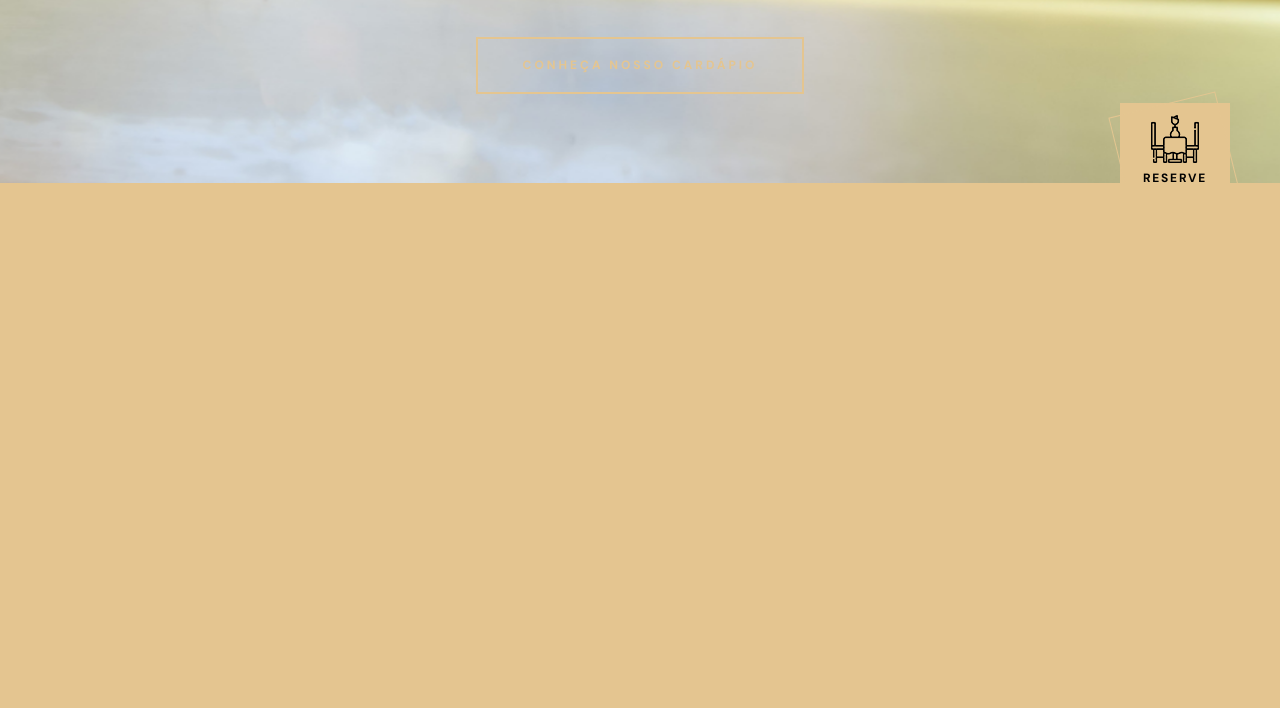
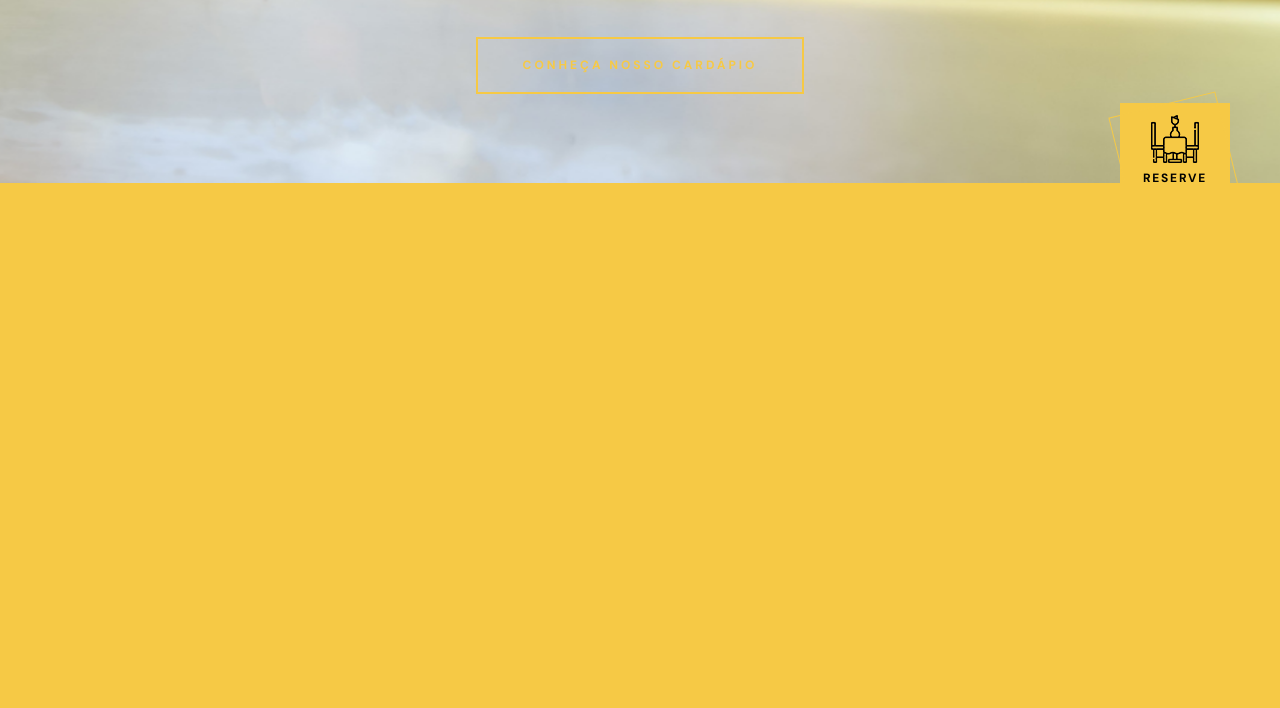
Before and after one commit to Charlesnaldo/PadariaRickPan, a plain HTML site: page index.html in a window 1280 px wide. Shown: the part 617-1325 px from the top of the page. Drawn offline with nearby package versions, Linux system fonts and the light colour scheme; a web font is replaced by a local one.

Commit message:
alteração de fundos

```diff
--- a/assets/css/style.css
+++ b/assets/css/style.css
@@ -3,11 +3,7 @@
 
 :root {
 
-  /**
-   * COLORS
-   */
-
-  --gold-crayola: hsl(38, 61%, 73%);
+   --gold-crayola: #F6C945;
   --quick-silver: hsla(0, 0%, 65%, 1);
   --davys-grey: hsla(30, 3%, 34%, 1);
   --smoky-black-1: hsla(40, 12%, 5%, 1);
@@ -31,9 +27,6 @@
   --loading-text-gradient: linear-gradient(90deg, transparent 0% 16.66%, var(--smoky-black-3) 33.33% 50%,  transparent 66.66% 75%);
   --gradient-1: linear-gradient(to top,hsla(0, 0%, 0%, 0.9),hsla(0, 0%, 0%, 0.7),transparent);
 
-  /**
-   * TYPOGRAPHY
-   */
 
   /* font-family */
   --fontFamily-forum: 'Forum', cursive;
--- a/index.html
+++ b/index.html
@@ -1,6 +1,5 @@
 <!DOCTYPE html>
 <html lang="pt-br">
-
 <head>
   <meta charset="UTF-8">
   <meta http-equiv="X-UA-Compatible" content="IE=edge">
@@ -11,10 +10,10 @@
   -->
   <title>Padaria Rick Pan - Sabor com Qualidade!</title>
   <meta name="title" content="Padaria Rick Pan - Sabor com Qualidade!">
-  <meta name="description" content="This is a Restaurant html template made by codewithsadee">
+  <meta name="description" content="padaria nova">
 
 
-  <link rel="shortcut icon" href="./favicon.svg" type="image/svg+xml">
+  <link rel="shortcut icon" href="./favicon-32x32.png" type="image/svg+xml">
   <link rel="preconnect" href="https://fonts.googleapis.com">
   <link rel="preconnect" href="https://fonts.gstatic.com" crossorigin>
   <link href="https://fonts.googleapis.com/css2?family=DM+Sans:wght@400;700&family=Forum&display=swap" rel="stylesheet">
```
Also changed, not shown: assets/images/footer-bg.jpg, assets/images/footer-bg2.jpg (added), assets/images/logo.svg (deleted), assets/images/restaurante.webp (deleted), assets/images/testi-avatar.jpg (deleted), favicon-32x32.png (added), readme-images/desktop.png (deleted), 2 other files.
